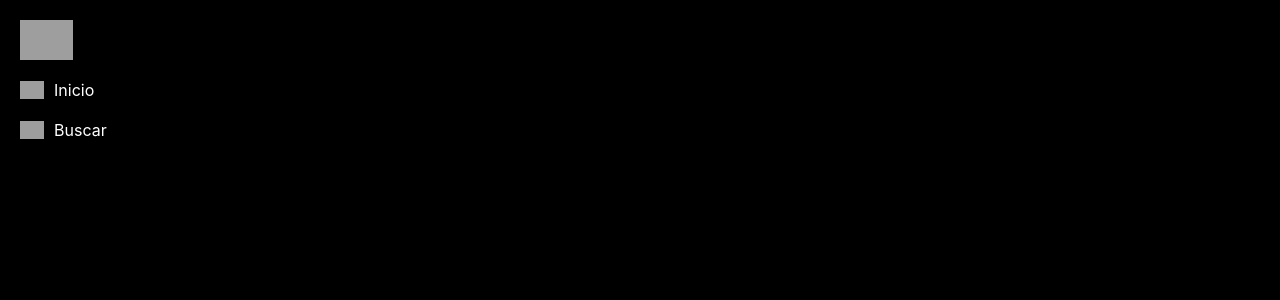
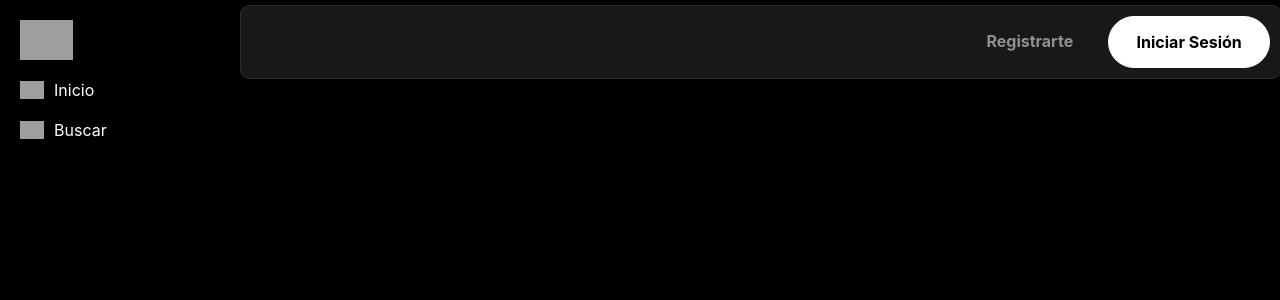
Before and after one commit to LuisCGuerrero/DAR-Codigo_Act_Grupal, a React (Create React App) app: page / in a window 1280 px wide. Shown: the top 300 px of the page. Built offline with nearby package versions, Linux system fonts and the light colour scheme; grey boxes are pictures that could not be loaded.

Commit message:
Header section

```diff
--- a/package.json
+++ b/package.json
@@ -8,7 +8,7 @@
     "@testing-library/user-event": "^13.5.0",
     "react": "^18.2.0",
     "react-dom": "^18.2.0",
-    "react-scripts": "5.0.1",
+    "react-scripts": "^5.0.1",
     "web-vitals": "^2.1.4"
   },
   "scripts": {
--- a/src/App.js
+++ b/src/App.js
@@ -1,6 +1,7 @@
 import React from 'react';
 import './App.css';
 import Sidebar from './components/Sidebar'
+import Header from './components/Header'
 
 function App() {
   return (
@@ -8,7 +9,7 @@ function App() {
       <Sidebar />
       <main className="app-content">
         <header className="app-header">
-          {/* navbar */}
+          <Header />
         </header>
         <section className="content-section">
           {/* sección principal */}
--- /dev/null
+++ b/src/components/Header.js
@@ -0,0 +1,17 @@
+import React from 'react';
+import './styles/Header.css';
+
+function Header() {
+  return (
+    <div className="leftHeader">
+      <div className="login">
+        <span className="Btext">Iniciar Sesión</span>
+      </div>
+      <div className="register">
+        <span className="Btext">Registrarte</span>
+      </div>
+    </div>
+  );
+}
+
+export default Header;
--- /dev/null
+++ b/src/components/styles/Header.css
@@ -0,0 +1,32 @@
+.leftHeader{
+    overflow: hidden;
+    width: 98%;
+    margin-top: 0.5%;
+    padding: 10px;
+    font-weight: 750;
+
+    border: 1px solid rgba(128, 128, 128, 0.185);
+    border-radius: 9px;
+    background-color: rgba(128, 128, 128, 0.185);
+}
+
+.register{
+    float: right;
+    margin-right: 20px;
+    text-align: center;
+    padding: 15px;
+    color: rgb(145, 145, 145);
+}
+
+.login{
+    float: right;
+
+    width: 130px;
+    padding: 15px;
+
+    border: 1px solid white;
+    border-radius: 9999px;
+    text-align: center;
+    background-color: white;
+    color: black;
+}
```
Also changed, not shown: 1 other file (tests, documents, lock files or other folders).
